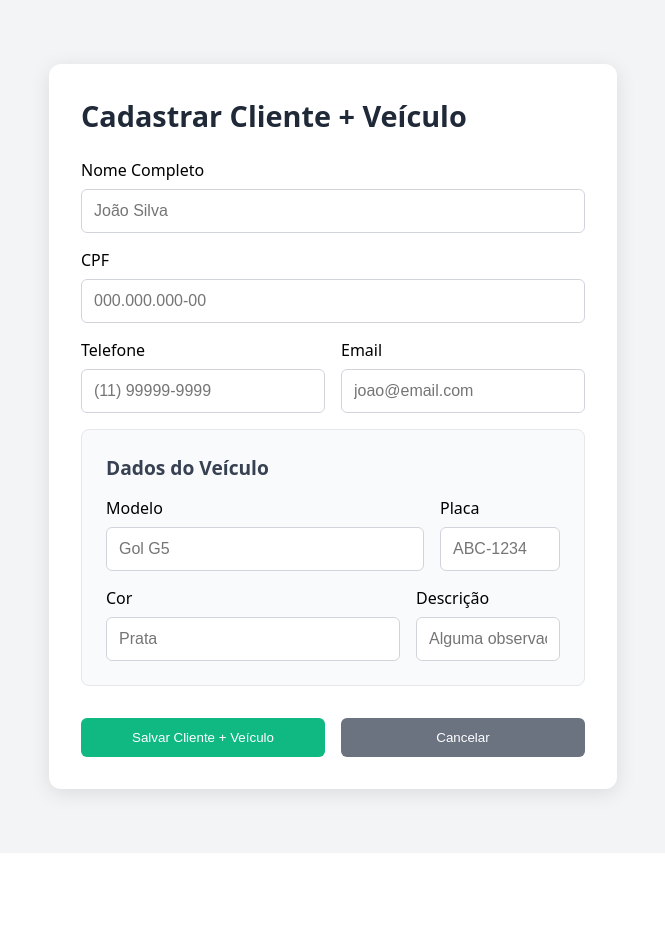
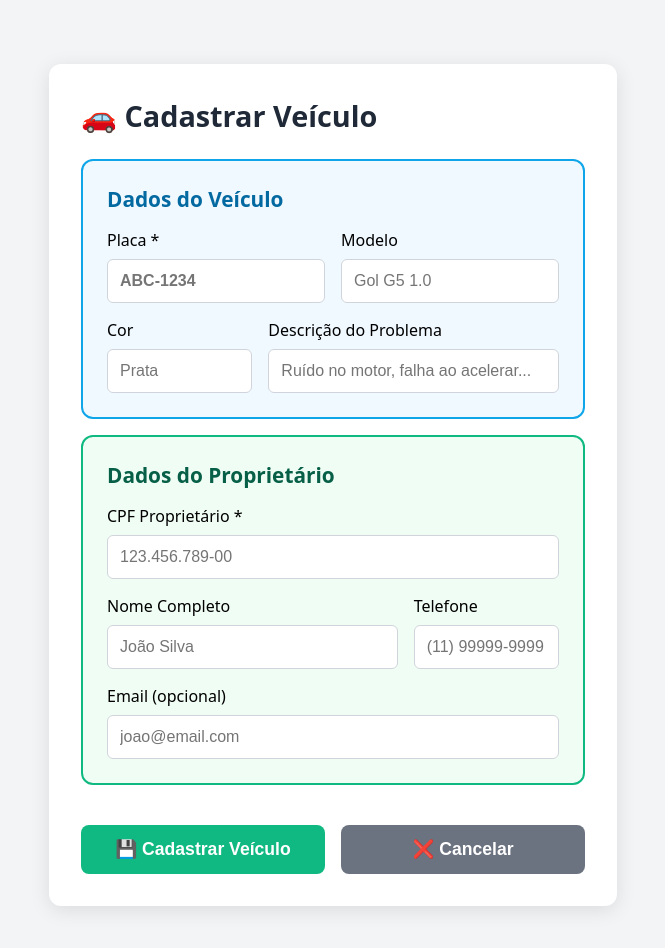
Before and after one commit to joaopedroangelico/Estrutura_Web_Modelo_CRUD, a React (Vite) app in the folder mecanica-frontend/: page /cadastro in a window 1280 px wide. Shown: the top 948 px of the page, without its empty margins (307-972 px from the left). Before the commit the page ends 853 px from the top, so only its background shows below. Built offline with nearby package versions, Linux system fonts and the light colour scheme.

Commit message:
Remodelando o front para implementação do banco de dados e segurança do usuario.

```diff
--- a/mecanica-frontend/index.html
+++ b/mecanica-frontend/index.html
@@ -1,5 +1,5 @@
 <!doctype html>
-<html lang="en">
+<html lang="pt-br">
   <head>
     <meta charset="UTF-8" />
     <link rel="icon" type="image/svg+xml" href="/favicon.svg" />
--- a/mecanica-frontend/src/pages/CadastroClientes.jsx
+++ b/mecanica-frontend/src/pages/CadastroClientes.jsx
@@ -1,18 +1,19 @@
+// Substitua seu CadastroClientes.jsx por este:
 import { useState } from 'react'
 import { useNavigate } from 'react-router-dom'
 
-function CadastroClientes() {
+function CadastroVeiculos() {
   const [formData, setFormData] = useState({
-        nome: '',
-        cpf: '',
+    placa: '',
+    modelo: '',
+    cor: '',
+    descricao: '',
+    cpfProprietario: '',
+    nomeProprietario: '',
     telefone: '',
-        email: '',
-        modelo: '',
-        placa: '',
-        cor: '',
-        descricao: ''
+    email: ''
   })
-    const navigate = useNavigate()
+  //const navigate = useNavigate()
 
   const handleChange = (e) => {
     setFormData({
@@ -23,9 +24,8 @@ function CadastroClientes() {
 
   const handleSubmit = (e) => {
     e.preventDefault()
-        // Simula salvamento
     setTimeout(() => {
-            alert('Cliente cadastrado com veículo!')
+      alert(`Veículo ${formData.placa} cadastrado!\nProprietário: ${formData.nomeProprietario}`)
       navigate('/dashboard')
     }, 500)
   }
@@ -39,19 +39,139 @@ function CadastroClientes() {
           borderRadius: '12px',
           boxShadow: '0 4px 20px rgba(0,0,0,0.1)'
         }}>
-                    <h1 style={{ fontSize: '1.8rem', fontWeight: 'bold', color: '#1f2937', marginBottom: '1.5rem' }}>
-                        Cadastrar Cliente + Veículo
+          <h1 style={{
+            fontSize: '1.8rem',
+            fontWeight: 'bold',
+            color: '#1f2937',
+            marginBottom: '1.5rem'
+          }}>
+            🚗 Cadastrar Veículo
           </h1>
 
           <form onSubmit={handleSubmit} style={{ display: 'flex', flexDirection: 'column', gap: '1rem' }}>
-                        {/* DADOS DO CLIENTE */}
+            {/* 🚗 DADOS DO VEÍCULO (PRIORITÁRIO) */}
+            <div style={{
+              background: '#f0f9ff',
+              padding: '1.5rem',
+              borderRadius: '12px',
+              border: '2px solid #0ea5e9'
+            }}>
+              <h3 style={{
+                marginBottom: '1rem',
+                fontSize: '1.3rem',
+                fontWeight: '700',
+                color: '#0369a1'
+              }}>
+                Dados do Veículo
+              </h3>
+
+              <div style={{ display: 'flex', gap: '1rem' }}>
+                <div style={{ flex: 1 }}>
+                  <label style={{ display: 'block', marginBottom: '0.5rem', fontWeight: '500' }}>
+                    Placa *
+                  </label>
+                  <input
+                    name="placa"
+                    value={formData.placa}
+                    onChange={handleChange}
+                    placeholder="ABC-1234"
+                    style={{
+                      width: '100%',
+                      padding: '12px',
+                      border: '1px solid #d1d5db',
+                      borderRadius: '6px',
+                      fontSize: '1rem',
+                      fontWeight: '600',
+                      textTransform: 'uppercase'
+                    }}
+                    required
+                  />
+                </div>
+                <div style={{ flex: 1 }}>
+                  <label style={{ display: 'block', marginBottom: '0.5rem', fontWeight: '500' }}>
+                    Modelo
+                  </label>
+                  <input
+                    name="modelo"
+                    value={formData.modelo}
+                    onChange={handleChange}
+                    placeholder="Gol G5 1.0"
+                    style={{
+                      width: '100%',
+                      padding: '12px',
+                      border: '1px solid #d1d5db',
+                      borderRadius: '6px',
+                      fontSize: '1rem'
+                    }}
+                  />
+                </div>
+              </div>
+
+              <div style={{ display: 'flex', gap: '1rem', marginTop: '1rem' }}>
+                <div style={{ flex: 1 }}>
+                  <label style={{ display: 'block', marginBottom: '0.5rem', fontWeight: '500' }}>
+                    Cor
+                  </label>
+                  <input
+                    name="cor"
+                    value={formData.cor}
+                    onChange={handleChange}
+                    placeholder="Prata"
+                    style={{
+                      width: '100%',
+                      padding: '12px',
+                      border: '1px solid #d1d5db',
+                      borderRadius: '6px',
+                      fontSize: '1rem'
+                    }}
+                  />
+                </div>
+                <div style={{ flex: 2 }}>
+                  <label style={{ display: 'block', marginBottom: '0.5rem', fontWeight: '500' }}>
+                    Descrição do Problema
+                  </label>
+                  <input
+                    name="descricao"
+                    value={formData.descricao}
+                    onChange={handleChange}
+                    placeholder="Ruído no motor, falha ao acelerar..."
+                    style={{
+                      width: '100%',
+                      padding: '12px',
+                      border: '1px solid #d1d5db',
+                      borderRadius: '6px',
+                      fontSize: '1rem'
+                    }}
+                  />
+                </div>
+              </div>
+            </div>
+
+            {/* 👤 DADOS DO PROPRIETÁRIO (Secundário) */}
+            <div style={{
+              background: '#f0fdf4',
+              padding: '1.5rem',
+              borderRadius: '12px',
+              border: '2px solid #10b981'
+            }}>
+              <h3 style={{
+                marginBottom: '1rem',
+                fontSize: '1.3rem',
+                fontWeight: '700',
+                color: '#065f46'
+              }}>
+                Dados do Proprietário
+              </h3>
+
               <div>
-                            <label style={{ display: 'block', marginBottom: '0.5rem', fontWeight: '500' }}>Nome Completo</label>
+                <label style={{ display: 'block', marginBottom: '0.5rem', fontWeight: '500' }}>
+                  CPF Proprietário *
+                </label>
                 <input
-                                name="nome"
-                                value={formData.nome}
+                  name="cpfProprietario"
+                  value={formData.cpfProprietario}
                   onChange={handleChange}
-                                placeholder="João Silva"
+                  placeholder="123.456.789-00"
                   style={{
                     width: '100%',
                     padding: '12px',
@@ -63,13 +183,16 @@ function CadastroClientes() {
                 />
               </div>
 
-                        <div>
-                            <label style={{ display: 'block', marginBottom: '0.5rem', fontWeight: '500' }}>CPF</label>
+              <div style={{ display: 'flex', gap: '1rem', marginTop: '1rem' }}>
+                <div style={{ flex: 2 }}>
+                  <label style={{ display: 'block', marginBottom: '0.5rem', fontWeight: '500' }}>
+                    Nome Completo
+                  </label>
                   <input
-                                name="cpf"
-                                value={formData.cpf}
+                    name="nomeProprietario"
+                    value={formData.nomeProprietario}
                     onChange={handleChange}
-                                placeholder="000.000.000-00"
+                    placeholder="João Silva"
                     style={{
                       width: '100%',
                       padding: '12px',
@@ -77,13 +200,12 @@ function CadastroClientes() {
                       borderRadius: '6px',
                       fontSize: '1rem'
                     }}
-                                required
                   />
                 </div>
-
-                        <div style={{ display: 'flex', gap: '1rem' }}>
                 <div style={{ flex: 1 }}>
-                                <label style={{ display: 'block', marginBottom: '0.5rem', fontWeight: '500' }}>Telefone</label>
+                  <label style={{ display: 'block', marginBottom: '0.5rem', fontWeight: '500' }}>
+                    Telefone
+                  </label>
                   <input
                     name="telefone"
                     value={formData.telefone}
@@ -98,14 +220,18 @@ function CadastroClientes() {
                     }}
                   />
                 </div>
-                            <div style={{ flex: 1 }}>
-                                <label style={{ display: 'block', marginBottom: '0.5rem', fontWeight: '500' }}>Email</label>
+              </div>
+
+              <div style={{ marginTop: '1rem' }}>
+                <label style={{ display: 'block', marginBottom: '0.5rem', fontWeight: '500' }}>
+                  Email (opcional)
+                </label>
                 <input
                   name="email"
                   value={formData.email}
                   onChange={handleChange}
+                  type="email"
                   placeholder="joao@email.com"
-                                    type="email"
                   style={{
                     width: '100%',
                     padding: '12px',
@@ -117,108 +243,23 @@ function CadastroClientes() {
               </div>
             </div>
 
-                        {/* DADOS DO VEÍCULO */}
-                        <div style={{
-                            background: '#f9fafb',
-                            padding: '1.5rem',
-                            borderRadius: '8px',
-                            border: '1px solid #e5e7eb'
-                        }}>
-                            <h3 style={{
-                                margin: '0 0 1rem 0',
-                                fontSize: '1.2rem',
-                                fontWeight: '600',
-                                color: '#374151'
-                            }}>
-                                Dados do Veículo
-                            </h3>
-
-                            <div style={{ display: 'flex', flexWrap: 'wrap', gap: '1rem' }}>
-                                <div style={{ flex: '1 1 200px' }}>
-                                    <label style={{ display: 'block', marginBottom: '0.5rem', fontWeight: '500' }}>Modelo</label>
-                                    <input
-                                        name="modelo"
-                                        value={formData.modelo}
-                                        onChange={handleChange}
-                                        placeholder="Gol G5"
-                                        style={{
-                                            width: '100%',
-                                            padding: '12px',
-                                            border: '1px solid #d1d5db',
-                                            borderRadius: '6px',
-                                            fontSize: '1rem'
-                                        }}
-                                    />
-                                </div>
-
-                                <div style={{ flex: '0 0 120px' }}>
-                                    <label style={{ display: 'block', marginBottom: '0.5rem', fontWeight: '500' }}>Placa</label>
-                                    <input
-                                        name="placa"
-                                        value={formData.placa}
-                                        onChange={handleChange}
-                                        placeholder="ABC-1234"
-                                        style={{
-                                            width: '100%',
-                                            padding: '12px',
-                                            border: '1px solid #d1d5db',
-                                            borderRadius: '6px',
-                                            fontSize: '1rem'
-                                        }}
-                                    />
-                                </div>
-
-                                <div style={{ flex: '1 1 150px' }}>
-                                    <label style={{ display: 'block', marginBottom: '0.5rem', fontWeight: '500' }}>Cor</label>
-                                    <input
-                                        name="cor"
-                                        value={formData.cor}
-                                        onChange={handleChange}
-                                        placeholder="Prata"
-                                        style={{
-                                            width: '100%',
-                                            padding: '12px',
-                                            border: '1px solid #d1d5db',
-                                            borderRadius: '6px',
-                                            fontSize: '1rem'
-                                        }}
-                                    />
-                                </div>
-
-                                <div style={{ flex: 1 }}>
-                                    <label style={{ display: 'block', marginBottom: '0.5rem', fontWeight: '500' }}>Descrição</label>
-                                    <input
-                                        name="descricao"
-                                        value={formData.descricao}
-                                        onChange={handleChange}
-                                        placeholder="Alguma observação especial..."
-                                        style={{
-                                            width: '100%',
-                                            padding: '12px',
-                                            border: '1px solid #d1d5db',
-                                            borderRadius: '6px',
-                                            fontSize: '1rem'
-                                        }}
-                                    />
-                                </div>
-                            </div>
-                        </div>
-
-                        <div style={{ display: 'flex', gap: '1rem', marginTop: '1rem' }}>
+            {/* BOTÕES */}
+            <div style={{ display: 'flex', gap: '1rem', marginTop: '1.5rem' }}>
               <button
                 type="submit"
                 style={{
                   flex: 1,
                   background: '#10b981',
                   color: 'white',
-                                    padding: '12px',
+                  padding: '14px',
                   border: 'none',
-                                    borderRadius: '6px',
-                                    fontWeight: '500',
+                  borderRadius: '8px',
+                  fontWeight: '600',
+                  fontSize: '1.1rem',
                   cursor: 'pointer'
                 }}
               >
-                                Salvar Cliente + Veículo
+                💾 Cadastrar Veículo
               </button>
               <button
                 type="button"
@@ -227,14 +268,15 @@ function CadastroClientes() {
                   flex: 1,
                   background: '#6b7280',
                   color: 'white',
-                                    padding: '12px',
+                  padding: '14px',
                   border: 'none',
-                                    borderRadius: '6px',
-                                    fontWeight: '500',
+                  borderRadius: '8px',
+                  fontWeight: '600',
+                  fontSize: '1.1rem',
                   cursor: 'pointer'
                 }}
               >
-                                Cancelar
+                ❌ Cancelar
               </button>
             </div>
           </form>
@@ -244,4 +286,4 @@ function CadastroClientes() {
   )
 }
 
-export default CadastroClientes
+export default CadastroVeiculos
--- a/mecanica-frontend/src/pages/Login.jsx
+++ b/mecanica-frontend/src/pages/Login.jsx
@@ -1,108 +1,38 @@
-import { useState } from 'react'
 import { useNavigate } from 'react-router-dom'
 
 function Login() {
-    const [cpf, setCpf] = useState('')
-    const [senha, setSenha] = useState('')
-    const [loading, setLoading] = useState(false)
   const navigate = useNavigate()
-
-    const handleLogin = (e) => {
-        e.preventDefault()
-        setLoading(true)
-
-        setTimeout(() => {
-            localStorage.setItem('token', 'fake-jwt-token')
-            setLoading(false)
-            navigate('/dashboard')
-        }, 1000)
-    }
 
   return (
     <div style={{
-            minHeight: '100vh',
+      height: '100vh',
       display: 'flex',
       alignItems: 'center',
       justifyContent: 'center',
-            background: '#f3f4f6',
-            padding: '2rem'
+      backgroundColor: '#667eea'
     }}>
       <div style={{
-                background: 'white',
-                padding: '2rem',
-                borderRadius: '12px',
-                boxShadow: '0 4px 20px rgba(0,0,0,0.1)',
-                width: '100%',
+        backgroundColor: 'white',
+        padding: '40px',
+        borderRadius: '20px',
+        width: '90%',
         maxWidth: '400px'
       }}>
-                <h1 style={{
-                    fontSize: '1.8rem',
-                    fontWeight: 'bold',
-                    color: '#1f2937',
-                    textAlign: 'center',
-                    marginBottom: '1.5rem'
-                }}>
-                    Login Mecânica
-                </h1>
-
-                <form onSubmit={handleLogin} style={{ display: 'flex', flexDirection: 'column', gap: '1rem' }}>
-                    <div>
-                        <label style={{ display: 'block', marginBottom: '0.5rem', fontWeight: '500', color: '#374151' }}>
-                            CPF
-                        </label>
-                        <input
-                            type="text"
-                            value={cpf}
-                            onChange={(e) => setCpf(e.target.value)}
-                            placeholder="000.000.000-00"
+        <h1 style={{ textAlign: 'center', marginBottom: '30px' }}>Login</h1>
+        <button
+          onClick={() => navigate('/dashboard')}
           style={{
             width: '100%',
-                                padding: '12px',
-                                border: '1px solid #d1d5db',
-                                borderRadius: '6px',
-                                fontSize: '1rem'
-                            }}
-                            required
-                        />
-                    </div>
-
-                    <div>
-                        <label style={{ display: 'block', marginBottom: '0.5rem', fontWeight: '500', color: '#374151' }}>
-                            Senha
-                        </label>
-                        <input
-                            type="password"
-                            value={senha}
-                            onChange={(e) => setSenha(e.target.value)}
-                            placeholder="Senha"
-                            style={{
-                                width: '100%',
-                                padding: '12px',
-                                border: '1px solid #d1d5db',
-                                borderRadius: '6px',
-                                fontSize: '1rem'
-                            }}
-                            required
-                        />
-                    </div>
-
-                    <button
-                        type="submit"
-                        disabled={loading}
-                        style={{
-                            background: loading ? '#9ca3af' : '#3b82f6',
+            padding: '15px',
+            backgroundColor: '#10b981',
             color: 'white',
-                            padding: '12px',
             border: 'none',
-                            borderRadius: '6px',
-                            fontSize: '1rem',
-                            fontWeight: '500',
-                            cursor: loading ? 'not-allowed' : 'pointer'
+            borderRadius: '10px',
+            fontSize: '18px'
           }}
         >
-                        {loading ? 'Entrando...' : 'Entrar'}
+          Dashboard
         </button>
-                </form>
       </div>
     </div>
   )
```
Also changed, not shown: mecanica-frontend/package.json (+12 -19 lines), 1 other file (tests, documents, lock files or other folders). Lines whose indentation alone changed are shown as unchanged.
